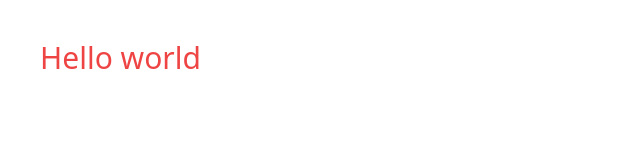
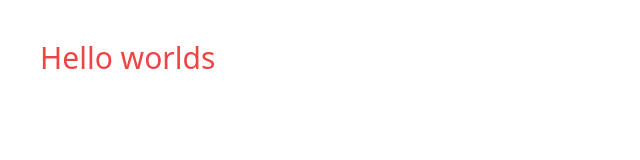
Before and after one commit to jonathan-baraza/firebase_course, a React (Vite) app: page / in a window 1280 px wide. Shown: the top 160 px of the page, without its empty margins (0-640 px from the left). Built offline with nearby package versions, Linux system fonts and the light colour scheme.

Commit message:
finalized firebase installation

```diff
--- a/src/App.tsx
+++ b/src/App.tsx
@@ -4,7 +4,7 @@ import { useState } from "react";
 function App() {
   return (
     <>
-      <div className="text-red-500 text-3xl m-5 p-5">Hello world</div>
+      <div className="text-red-500 text-3xl m-5 p-5">Hello worlds</div>
     </>
   );
 }
```
